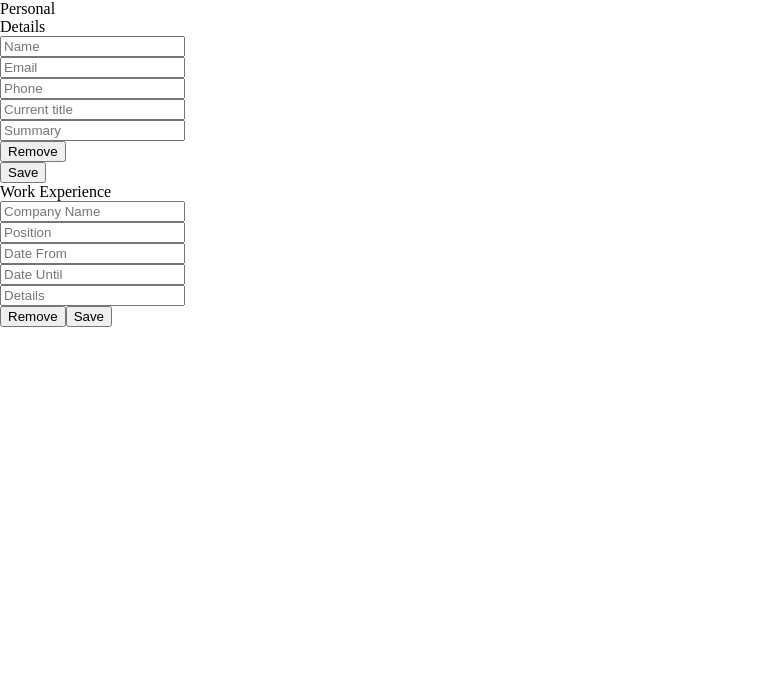
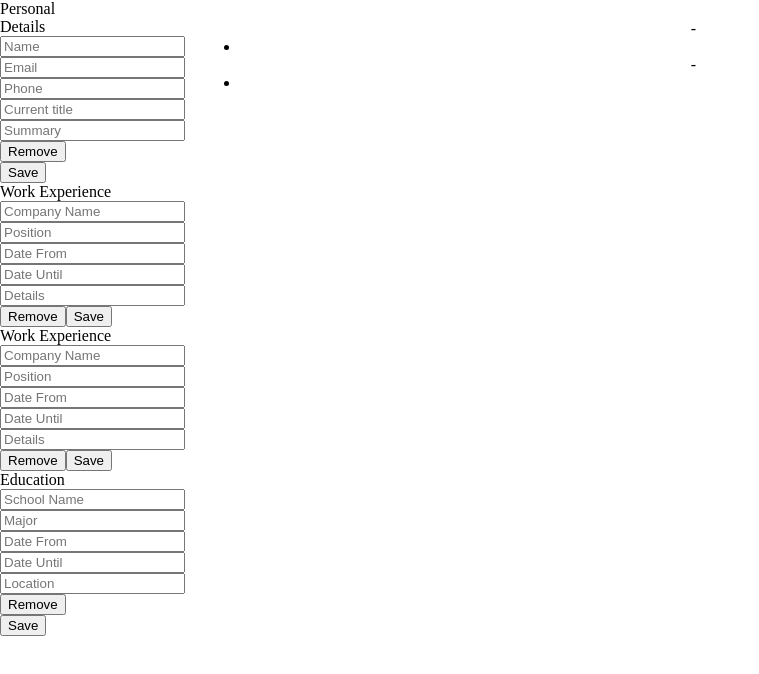
Before and after one commit to yabetsg/resume-builder, a React (Create React App) app: page / in a window 1280 px wide. Shown: the top 674 px of the page, without its empty margins (0-759 px from the left). Built offline with nearby package versions, Linux system fonts and the light colour scheme.

Commit message:
Refactor Experience and Education componenents

```diff
--- a/src/App.js
+++ b/src/App.js
@@ -16,17 +16,20 @@ export default class App extends Component {
     this.state = {
       input: { name: "", email: "", phone: "", currentTitle: "", summary: "" },
       experienceInput:{company:"",position:'',dateFrom:'',dateUntil:'',details:''},
-
+      experienceInput2:{company:"",position:'',dateFrom:'',dateUntil:'',details:''},
+      educationInput:{school:"",major:'',dateFromEducation:'',dateUntilEducation:'',location:''},
+      educationInput2:{school:"",major:'',dateFromEducation:'',dateUntilEducation:'',location:''},
       inputs: {
-        personal: [],experience:[]
+        personal: [],experience:[],experience2:[],education:[],education2:[]
       },
       class:{experienceClass:'experience-add-btn'},
       enable:{experience:'enable'},
       childs: {experience:[],id:0},
       view:{experience:[],personal:[]},
       value:{experience:[]},
-      viewChilds:{personal:[],experience:[]},
-      test:''
+      viewChilds:{personal:[],experience:[],experience2:[],education:[],education2:[]},
+
+
     };
   // [{company:'',position:'',dateFrom:'',dateUntil:'',details:''},
       // {company:'',position:'',dateFrom:'',dateUntil:'',details:''},
@@ -41,104 +44,134 @@ export default class App extends Component {
   }
 
   onChange(e) {
-
     const { name, email, phone, currentTitle, summary } = this.state.input;
     const id = e.target.id;
-    //const filtered = this.state.experienceInput.filter((_,index)=>id==index)[0]
-   //console.log(e.target.value);
-    switch (e.target.className) {
+    const className = e.target.className;
+
+    const updatedExperienceInput = {
+      company: this.state.experienceInput.company,
+      position: this.state.experienceInput.position,
+      dateFrom: this.state.experienceInput.dateFrom,
+      dateUntil: this.state.experienceInput.dateUntil,
+      details: this.state.experienceInput.details,
+    };
+
+    const updatedExperienceInput2 = {
+      company: this.state.experienceInput2.company,
+      position: this.state.experienceInput2.position,
+      dateFrom: this.state.experienceInput2.dateFrom,
+      dateUntil: this.state.experienceInput2.dateUntil,
+      details: this.state.experienceInput2.details,
+    };
+
+    const updatedEducationInput = {
+      school: this.state.educationInput.school,
+      major: this.state.educationInput.major,
+      dateFromEducation: this.state.educationInput.dateFromEducation,
+      dateUntilEducation: this.state.educationInput.dateUntilEducation,
+      location: this.state.educationInput.location,
+    };
+
+    const updatedEducationInput2 = {
+      school: this.state.educationInput2.school,
+      major: this.state.educationInput2.major,
+      dateFromEducation: this.state.educationInput2.dateFromEducation,
+      dateUntilEducation: this.state.educationInput2.dateUntilEducation,
+      location: this.state.educationInput2.location,
+    };
+
+    switch (className) {
       case "name":
-        this.setState({
-          input: {
-            name: e.target.value,
-            email: email,
-            phone: phone,
-            currentTitle: currentTitle,
-            summary: summary,
-          },
-        });
-
+        this.setState({ input: { ...this.state.input, name: e.target.value } });
         break;
-
-
       case "email":
-        this.setState({
-          input: {
-            name: name,
-            email: e.target.value,
-            phone: phone,
-            currentTitle: currentTitle,
-            summary: summary,
-          },
-        });
-
+        this.setState({ input: { ...this.state.input, email: e.target.value } });
         break;
-
       case "phone":
-        this.setState({
-          input: {
-            name: name,
-            email: email,
-            phone: e.target.value,
-            currentTitle: currentTitle,
-            summary: summary,
-          },
-        });
+        this.setState({ input: { ...this.state.input, phone: e.target.value } });
         break;
       case "current-title":
-        this.setState({
-          input: {
-            name: name,
-            email: email,
-            phone: phone,
-            currentTitle: e.target.value,
-            summary: summary,
-          },
-        });
+        this.setState({ input: { ...this.state.input, currentTitle: e.target.value } });
         break;
       case "summary":
-        this.setState({
-          input: {
-            name: name,
-            email: email,
-            phone: phone,
-            currentTitle: currentTitle,
-            summary: e.target.value,
-          },
-        });
+        this.setState({ input: { ...this.state.input, summary: e.target.value } });
         break;
       case "Company-Name":
-        this.setState({
-          experienceInput: {
-            company:e.target.value,
-            position:this.state.experienceInput.position,
-            dateFrom:this.state.experienceInput.dateFrom,
-            dateUntil:this.state.experienceInput.dateUntil,
-            details:this.state.experienceInput.details}
-        });
-        // TODO: FIX THIS
+        if (id == 0) {
+          this.setState({ experienceInput: { ...updatedExperienceInput, company: e.target.value } });
+        } else {
+          this.setState({ experienceInput2: { ...updatedExperienceInput2, company: e.target.value } });
+        }
         break;
-      default: {
-        // this.setState({
-        //   input: {
-        //     name: name,
-        //     email: email,
-        //     phone: phone,
-        //     currentTitle: currentTitle,
-        //     summary: summary,
-        //   },
-        // });
+      case "Position":
+        if (id == 0) {
+          this.setState({ experienceInput: { ...updatedExperienceInput, position: e.target.value } });
+        } else {
+          this.setState({ experienceInput2: { ...updatedExperienceInput2, position: e.target.value } });
+        }
+        break;
+      case "Date-From":
+        if (id == 0) {
+          this.setState({ experienceInput: { ...updatedExperienceInput, dateFrom: e.target.value } });
+        } else {
+          this.setState({ experienceInput2: { ...updatedExperienceInput2, dateFrom: e.target.value } });
+        }
+        break;
+      case "Date-Until":
+        if (id == 0) {
+          this.setState({ experienceInput: { ...updatedExperienceInput, dateUntil: e.target.value } });
+        } else {
+          this.setState({ experienceInput2: { ...updatedExperienceInput2, dateUntil: e.target.value } });
+        }
+        break;
+      case "Details":
+        if (id == 0) {
+          this.setState({ experienceInput: { ...updatedExperienceInput, details: e.target.value } });
+        } else {
+          this.setState({ experienceInput2: { ...updatedExperienceInput2, details: e.target.value } });
+        }
+        break;
+      case "School-Name":
+        if (id == 0) {
+          this.setState({ educationInput: { ...updatedEducationInput, school: e.target.value } });
+        } else {
+          this.setState({ educationInput2: { ...updatedEducationInput2, school: e.target.value } });
+        }
+        break;
+      case "Major":
+        if (id == 0) {
+          this.setState({ educationInput: { ...updatedEducationInput, major: e.target.value } });
+        } else {
+          this.setState({ educationInput2: { ...updatedEducationInput2, major: e.target.value } });
+        }
+        break;
+      case "Date-From-Education":
+        if (id == 0) {
+          this.setState({ educationInput: { ...updatedEducationInput, dateFromEducation: e.target.value } });
+        } else {
+          this.setState({ educationInput2: { ...updatedEducationInput2, dateFromEducation: e.target.value } });
+        }
+        break;
+      case "Date-Until-Education":
+        if (id == 0) {
+          this.setState({ educationInput: { ...updatedEducationInput, dateUntilEducation: e.target.value } });
+        } else {
+          this.setState({ educationInput2: { ...updatedEducationInput2, dateUntilEducation: e.target.value } });
+        }
+        break;
+      case "Location":
+        if (id == 0) {
+          this.setState({ educationInput: { ...updatedEducationInput, location: e.target.value } });
+        } else {
+          this.setState({ educationInput2: { ...updatedEducationInput2, location: e.target.value } });
+        }
+        break;
+      default:
+        break;
     }
   }
 
-    // this.setState({
-    //   viewChilds: {
-    //     personal: [name,email,phone,currentTitle,summary]
-    //   }
-    //   // input: { name: "", email: "", phone: "", currentTitle: "", summary: "" },
 
-    // });
-  }
   changeEvent(e){
     console.log(e.target.value);
     this.setState({
@@ -258,13 +291,9 @@ export default class App extends Component {
     let details = `details${id}`
     //console.log(id);
     this.setState({
-      childs:{experience:this.state.childs.experience.concat(<Field  placeholder1="Company Name"
-      placeholder2="Position" placeholder3="Date From"
-      placeholder4="Date Until"
-      placeholder5="Details"  className1="Company-Name"
-      className2="Position" className3="Date-From"
-      className4="Date-Until"
-      className5="Details"  clickEvent = {this.addExperience} removeButtonEvent = {this.removeExperience}  onSubmit = {this.submitEvent}  id={this.state.childs.id}></Field>),
+      childs:{experience:this.state.childs.experience.concat(<Experience onSubmit = {this.onSubmit} onChange = {this.onChange} value1={this.state.experienceInput.company} value2={this.state.experienceInput.position} value3={this.state.experienceInput.dateFrom} value4={this.state.experienceInput.dateUntil} value5={this.state.experienceInput.details}   initialClickEvent={this.addExperience} clickEvent = {this.addExperience}>
+
+        </Experience>),
 
       id:this.state.childs.id+1},
 
@@ -280,7 +309,8 @@ export default class App extends Component {
   onSubmit(e) {
     e.preventDefault();
     const { name, email, phone, currentTitle, summary } = this.state.input;
-    const {company} = this.state.experienceInput;
+    const {company,position,dateFrom,dateUntil,details} = this.state.experienceInput;
+    const {school,major,dateFromEducation,dateUntilEducation,location} = this.state.educationInput;
     const id = this.state.childs.id;
 
 
@@ -293,7 +323,9 @@ export default class App extends Component {
           currentTitle,
           summary
         ),
-         experience:this.state.inputs.experience.concat(company)
+         experience:this.state.inputs.experience.concat(company,position,dateFrom,dateUntil,details),
+         experience2:this.state.inputs.experience2.concat(this.state.experienceInput2.company,this.state.experienceInput2.position,this.state.experienceInput2.dateFrom,this.state.experienceInput2.dateUntil,this.state.experienceInput2.details),
+         education:this.state.inputs.education.concat(school,major,dateFromEducation,dateUntilEducation,location)
       },
 
 
@@ -306,8 +338,14 @@ export default class App extends Component {
   render() {
     const { name, email, phone, currentTitle, summary } = this.state.input;
     //console.log(this.state.viewChilds.personal.length==0);
+    // const primaryExp = this.state.experienceInput?.filter((_,index)=>0==index)[0]
+    // const secondaryExp = this.state.experienceInput?.filter((_,index)=>1==index)[0]
+    // const {company,position,dateFrom,dateUntil,details} = primaryExp;
+    // const {company2,position2,dateFrom2,dateUntil2,details2} = secondaryExp;
+
     return (
       <>
+
       <div className="resume-form">
         <Personal
         onSubmit = {this.onSubmit}
@@ -321,17 +359,35 @@ export default class App extends Component {
         ></Personal>
 
 
-         <Experience onSubmit = {this.onSubmit} onChange = {this.onChange} value1={this.state.experienceInput.company} initialClickEvent={this.addExperience} clickEvent = {this.addExperience}>
+         <Experience id={0} onSubmit = {this.onSubmit} onChange = {this.onChange} value1={this.state.experienceInput.company} value2={this.state.experienceInput.position} value3={this.state.experienceInput.dateFrom} value4={this.state.experienceInput.dateUntil} value5={this.state.experienceInput.details}   initialClickEvent={this.addExperience} clickEvent = {this.addExperience}>
+
+        </Experience>
+        <Experience id={1} onSubmit = {this.onSubmit} onChange = {this.onChange}  value1={this.state.experienceInput2.company} value2={this.state.experienceInput2.position} value3={this.state.experienceInput2.dateFrom} value4={this.state.experienceInput2.dateUntil} value5={this.state.experienceInput2.details}    initialClickEvent={this.addExperience} clickEvent = {this.addExperience}>
 
         </Experience>
 
+        <Education id={0} onSubmit = {this.onSubmit} onChange = {this.onChange}  value1={this.state.educationInput.school} value2={this.state.educationInput.major} value3={this.state.educationInput.dateFromEducation} value4={this.state.educationInput.dateUntilEducation} value5={this.state.educationInput.location}    initialClickEvent={this.addExperience} clickEvent = {this.addExperience}>
+
+        </Education>
+        {/* <Education id={1} onSubmit = {this.onSubmit} onChange = {this.onChange}  value1={this.state.educationInput2.school} value2={this.state.educationInput2.major} value3={this.state.educationInput2.dateFromEducation} value4={this.state.educationInput2.dateUntilEducation} value5={this.state.educationInput2.location}    initialClickEvent={this.addExperience} clickEvent = {this.addExperience}>
+
+        </Education> */}
+
+
+
       </div>
           <div className="resume-view">
+            {
+             <ExperienceView  child={this.state.viewChilds.personal}></ExperienceView>}
+              <View className1='companyName' className2='position'  className3= 'dateFrom' className4='dateUntil' className5='details' value0 = {this.state.experienceInput.company } value1 = {this.state.experienceInput.position} value2 = {this.state.experienceInput.dateFrom} value3 = {this.state.experienceInput.dateUntil} value4 = {this.state.experienceInput.details} ></View>
+              <View className1='companyName' className2='position'  className3= 'dateFrom' className4='dateUntil' className5='details' value0 = {this.state.experienceInput2.company } value1 = {this.state.experienceInput2.position} value2 = {this.state.experienceInput2.dateFrom} value3 = {this.state.experienceInput2.dateUntil} value4 = {this.state.experienceInput2.details} ></View>
 
               {
-             <ExperienceView  child={this.state.viewChilds.personal}></ExperienceView>}
+             <ExperienceView  child={this.state.viewChilds.experience}></ExperienceView>}
                {
-             <ExperienceView  child={this.state.viewChilds.experience}></ExperienceView>}
+             <ExperienceView  child={this.state.viewChilds.experience2}></ExperienceView>}
+              {
+             <ExperienceView  child={this.state.viewChilds.education}></ExperienceView>}
 {/*
             {(this.state.view.experience?.length!=0)?
              (<ExperienceView title={"Experience"}  child={this.state.viewChilds.experience}></ExperienceView>):''} */}
--- a/src/components/Education.js
+++ b/src/components/Education.js
@@ -1,31 +1,69 @@
 import { Component } from "react";
 import Field from "./Field";
-
+import uniqid from 'uniqid';
+import React from "react";
 export default class Education extends Component {
   constructor(props) {
     super(props);
   }
   render() {
-    const { onChange, onSubmit, containerClass } = this.props;
+    const { onChange,onSubmit, value1, value2, value3, value4, value5, id, addButtonEvent, removeButtonEvent, className1, className2, className3, className4, className5,containerClass,buttonClass, removeButtonClass , child, initialClickEvent} = this.props;
     return (
-      <section className = "education">
+      <section   className="education ">
+        <div >Education</div>
+         {/* <button className = {className1} type="button" onClick={initialClickEvent}>Add</button> */}
+          {/* {child.map((element,index)=>{
+            return <section id={index} className="group" key={uniqid()}> {React.cloneElement(element, { onChange: onChange , value:value1})}</section>
+          })} */}
+
+        {/* <div>Personal Details</div> */}
         <Field
-          header="Education"
+          header = "Education"
           placeholder1="School Name"
-          placeholder2="Major"
-          placeholder3="Start Date"
-          placeholder4="End Date"
-          placeholder5="Details"
-          className1="school-name"
-          className2="major"
-          className3="start-date"
-          className4="end-date"
-          className5="education-detail"
-          containerClass = {containerClass}
+          placeholder2="Major" placeholder3="Date From"
+          placeholder4="Date Until"
+          placeholder5="Location"
+
+          className1="School-Name"
+          className2="Major" className3="Date-From-Education"
+          className4="Date-Until-Education"
+          className5="Location"
           onChange={onChange}
           onSubmit={onSubmit}
+          value1={value1}
+          value2={value2}
+          value3={value3}
+          value4={value4}
+          value5={value5}
+          id={id}
+          // value2={emailValue}
+          // value3={phoneValue}
+          // value4={currentTitleValue}
+          // value5={summaryValue}
+          buttonClass = "disable"
+          removeButtonClass = "disable"
         ></Field>
       </section>
     );
   }
 }
+{/* <Field
+          header="Work Experience"
+          placeholder1="Company Name"
+          placeholder2="Position"
+          placeholder3="Date From"
+          placeholder4="Date Until"
+          placeholder5="Details"
+          className1 = {className1}
+          className2={className2}
+          className3={className3}
+          className4={className4}
+          className5={className5}
+          containerClass = {containerClass}
+          buttonClass = {buttonClass}
+          removeButtonClass = {removeButtonClass}
+          onChange={onChange}
+          addButtonEvent={addButtonEvent}
+          removeButtonEvent = {removeButtonEvent}
+
+        ></Field> */}
--- a/src/components/Experience.js
+++ b/src/components/Experience.js
@@ -7,7 +7,7 @@ export default class Experience extends Component {
     super(props);
   }
   render() {
-    const { onChange,onSubmit, value1, id, addButtonEvent, removeButtonEvent, className1, className2, className3, className4, className5,containerClass,buttonClass, removeButtonClass , child, initialClickEvent} = this.props;
+    const { onChange,onSubmit, value1, value2, value3, value4, value5, id, addButtonEvent, removeButtonEvent, className1, className2, className3, className4, className5,containerClass,buttonClass, removeButtonClass , child, initialClickEvent} = this.props;
     return (
       <section   className="experience ">
         <div >Work Experience</div>
@@ -31,6 +31,11 @@ export default class Experience extends Component {
           onChange={onChange}
           onSubmit={onSubmit}
           value1={value1}
+          value2={value2}
+          value3={value3}
+          value4={value4}
+          value5={value5}
+          id={id}
           // value2={emailValue}
           // value3={phoneValue}
           // value4={currentTitleValue}
```
Lines whose indentation alone changed are shown as unchanged.
